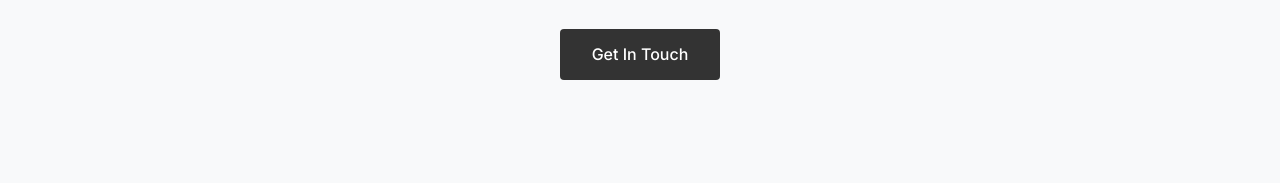
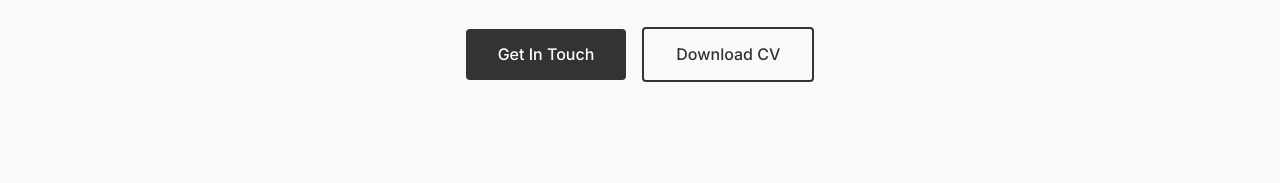
Before and after one commit to Tedeyy/portedfolio, a plain HTML site: page index.html in a window 1280 px wide. Shown: the part 617-800 px from the top of the page. Drawn offline with Linux system fonts and the light colour scheme.

Commit message:
added download cv button

```diff
--- a/index.html
+++ b/index.html
@@ -43,7 +43,10 @@
                 </div>
                 <h1>Hello, I'm <span class="highlight">Teddy Justin Bermudo</span></h1>
                 <p class="subtitle">IT Student & Aspiring Developer</p>
-                <a href="#contact" class="cta-button">Get In Touch</a>
+                <div class="hero-buttons">
+                    <a href="#contact" class="cta-button">Get In Touch</a>
+                    <a href="resume.pdf" class="cta-button secondary" download>Download CV</a>
+                </div>
             </div>
         </section>
 
--- a/views/style/index.css
+++ b/views/style/index.css
@@ -208,6 +208,25 @@ nav {
 
 .cta-button:hover {
     background-color: var(--text-secondary);
+}
+
+.cta-button.secondary {
+    background-color: transparent;
+    color: var(--text-primary);
+    border: 2px solid var(--text-primary);
+}
+
+.cta-button.secondary:hover {
+    background-color: var(--text-primary);
+    color: var(--bg-primary);
+}
+
+.hero-buttons {
+    display: flex;
+    gap: 1rem;
+    justify-content: center;
+    align-items: center;
+    flex-wrap: wrap;
 }
 
 /* Mobile Navigation */
```
